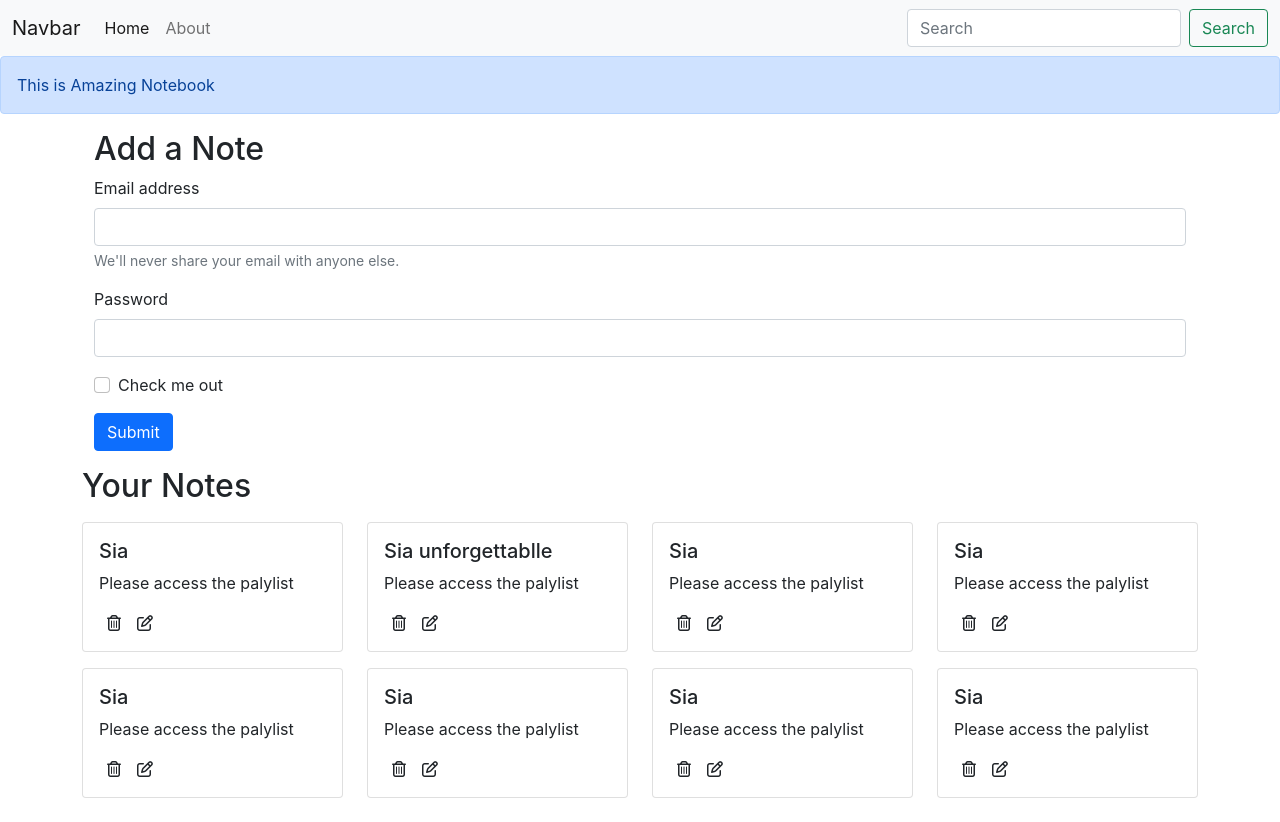
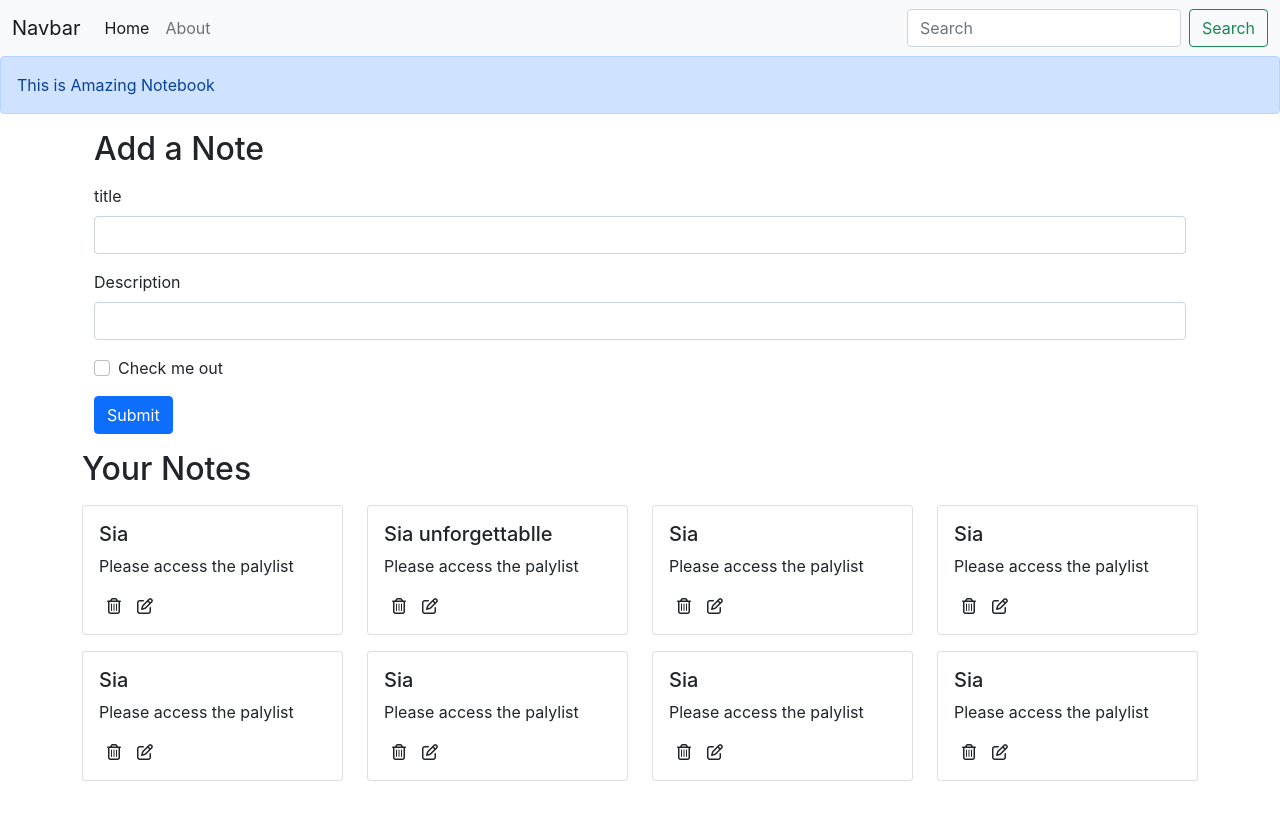
Before and after one commit to deepakpatel-dev/iNotebook, a React (Create React App) app: page / in a window 1280 px wide. Built offline with nearby package versions, Linux system fonts and the light colour scheme.

Commit message:
Adding AddNote component to iNotebook
Client Side ready , need to work on server side

```diff
--- /dev/null
+++ b/src/Components/AddNote.js
@@ -0,0 +1,41 @@
+import React, {useContext,useState} from 'react'
+import noteContext from '../Context/notes/noteContext';
+
+const AddNote = () => {
+    const context = useContext(noteContext);
+    const  {addNote} = context;
+
+    const [note, setNote] = useState({title: "", description: "" , tag:"default"})
+
+    const handleClick = (e) => {
+        e.preventDefault();
+       addNote(note.title,note.description,note.tag);
+    }
+
+    const handleChange = (e) => {
+      setNote({...note,[e.target.name]: e.target.value})
+    }
+
+    return (
+        <div className="container my-3">
+        <h2>Add a Note</h2>
+        <form className="my-3">
+                <div className="mb-3">
+                    <label htmlFor="title" className="form-label">title</label>
+                    <input type="text" className="form-control" id="title" name="title" aria-describedby="emailHelp" onChange={handleChange}/>
+                </div>
+                <div className="mb-3">
+                    <label htmlFor="description" className="form-label">Description</label>
+                    <input type="text" className="form-control" id="description" name="description" onChange={handleChange}/>
+                </div>
+                <div className="mb-3 form-check">
+                    <input type="checkbox" className="form-check-input" id="exampleCheck1"/>
+                    <label className="form-check-label" htmlFor="exampleCheck1">Check me out</label>
+                </div>
+                <button type="submit" className="btn btn-primary" onClick={handleClick}>Submit</button>
+                </form>
+                </div>
+    )
+}
+
+export default AddNote
--- a/src/Components/Alert.js
+++ b/src/Components/Alert.js
@@ -3,7 +3,7 @@
 const Alert = (props) => {
   return (
     <div>
-      <div class="alert alert-primary" role="alert">
+      <div className="alert alert-primary" role="alert">
        {props.message}
       </div>
     </div>
--- a/src/Components/Home.js
+++ b/src/Components/Home.js
@@ -1,30 +1,12 @@
-import React from 'react'
 import { Notes } from './Notes';
+
 
 
 const Home = () => {
 
     return (
         <div>
-            <div className="container my-3">
-            <h2>Add a Note</h2>
-            <form my-3>
-                    <div className="mb-3">
-                        <label htmlFor="exampleInputEmail1" className="form-label">Email address</label>
-                        <input type="email" className="form-control" id="exampleInputEmail1" aria-describedby="emailHelp"/>
-                        <div id="emailHelp" className="form-text">We'll never share your email with anyone else.</div>
-                    </div>
-                    <div className="mb-3">
-                        <label htmlFor="exampleInputPassword1" className="form-label">Password</label>
-                        <input type="password" className="form-control" id="exampleInputPassword1"/>
-                    </div>
-                    <div className="mb-3 form-check">
-                        <input type="checkbox" className="form-check-input" id="exampleCheck1"/>
-                        <label className="form-check-label" htmlFor="exampleCheck1">Check me out</label>
-                    </div>
-                    <button type="submit" className="btn btn-primary">Submit</button>
-                    </form>
-                    </div>
+
             <Notes />
         </div>
     )
--- a/src/Components/Notes.js
+++ b/src/Components/Notes.js
@@ -1,17 +1,19 @@
 import React ,{useContext} from 'react'
 import noteContext from '../Context/notes/noteContext';
 import NoteItem from './NoteItem';
+import AddNote from './AddNote';
 
 export const Notes = () => {
     const context = useContext(noteContext);
-    const {notes, setNotes} = context;
+    const {notes , addNote ,deleteNote,editNote} = context;
     return (
         <div>
+            <AddNote/>
            <div className="row my-3">
-            <h2>Your  Notes</h2>
-            {notes.map((note)=>{
-                return <NoteItem key={note._id} note={note}/>
-            })}
+                <h2>Your Notes</h2>
+                {notes.map((note)=>{
+                    return <NoteItem key={note._id} note={note}/>
+                })}
             </div>
         </div>
     )
--- a/src/Context/notes/NoteState.js
+++ b/src/Context/notes/NoteState.js
@@ -79,8 +79,29 @@
 
   const [notes, setNotes] = useState(notesIntial)
 
+  // Add a Note
+  const addNote = (title,description,tag) => {
+    // TODO API CALL
+    const note = {"_id": "6148596e1940ea966656f370",
+    "user": "61483de0d1306251693050ea",
+    "title":title,
+    "description": description,
+    "tag":tag,
+    "date": "2021-09-20T09:50:38.843Z",
+    "__v": 0}
+    setNotes(notes.concat(note))
+  }
+  // Delete a Note
+  const deleteNote = (id) => {
+
+  }
+
+  // Edit a Note
+  const editNote = (id) => {
+
+  }
 return (
-   <NoteContext.Provider value={{notes,setNotes}}>
+   <NoteContext.Provider value={{notes,setNotes,addNote,deleteNote,editNote}}>
     {props.children}
    </NoteContext.Provider>
  )
```
